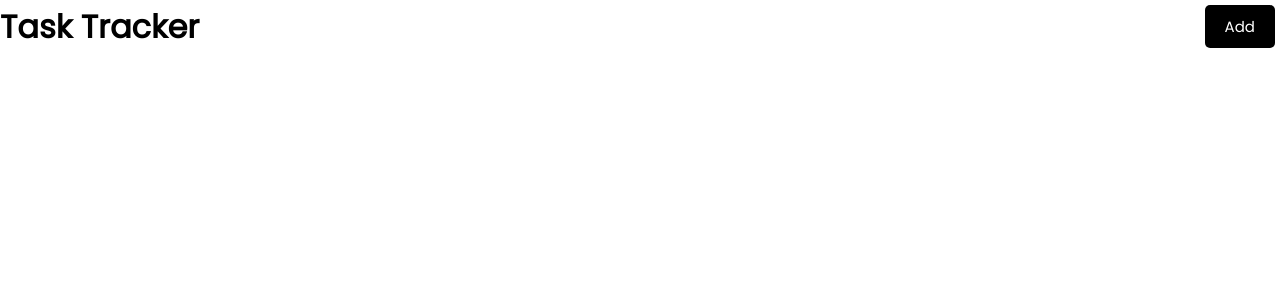
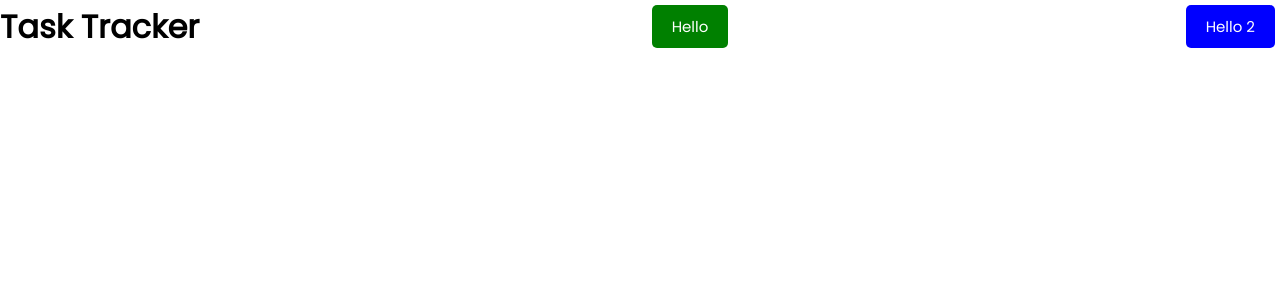
Before and after one commit to nadvolod/react-js-crash-course, a React (Create React App) app in the folder react-task-tracker/: page / in a window 1280 px wide. Shown: the top 300 px of the page. Built offline with nearby package versions, Linux system fonts and the light colour scheme.

Commit message:
add styling to the buttons and show component reuse

```diff
--- a/react-task-tracker/src/components/Button.js
+++ b/react-task-tracker/src/components/Button.js
@@ -1,8 +1,10 @@
 import React from 'react'
 
-const Button = () => {
+const Button = ({color, text}) => {
     return (
-        <button className='btn'>Add</button>
+        <button style={{backgroundColor: color}}
+        className='btn'>{text}
+        </button>
     )
 }
 
--- a/react-task-tracker/src/components/Header.js
+++ b/react-task-tracker/src/components/Header.js
@@ -8,7 +8,8 @@
             <h1>{title}</h1>
             {/* The button is pulling styling from our index.css
             by referencing class 'btn' */}
-            <Button />
+            <Button color='green' text='Hello'/>
+            <Button color='blue' text='Hello 2'/>
         </header>
     )
 }
```
